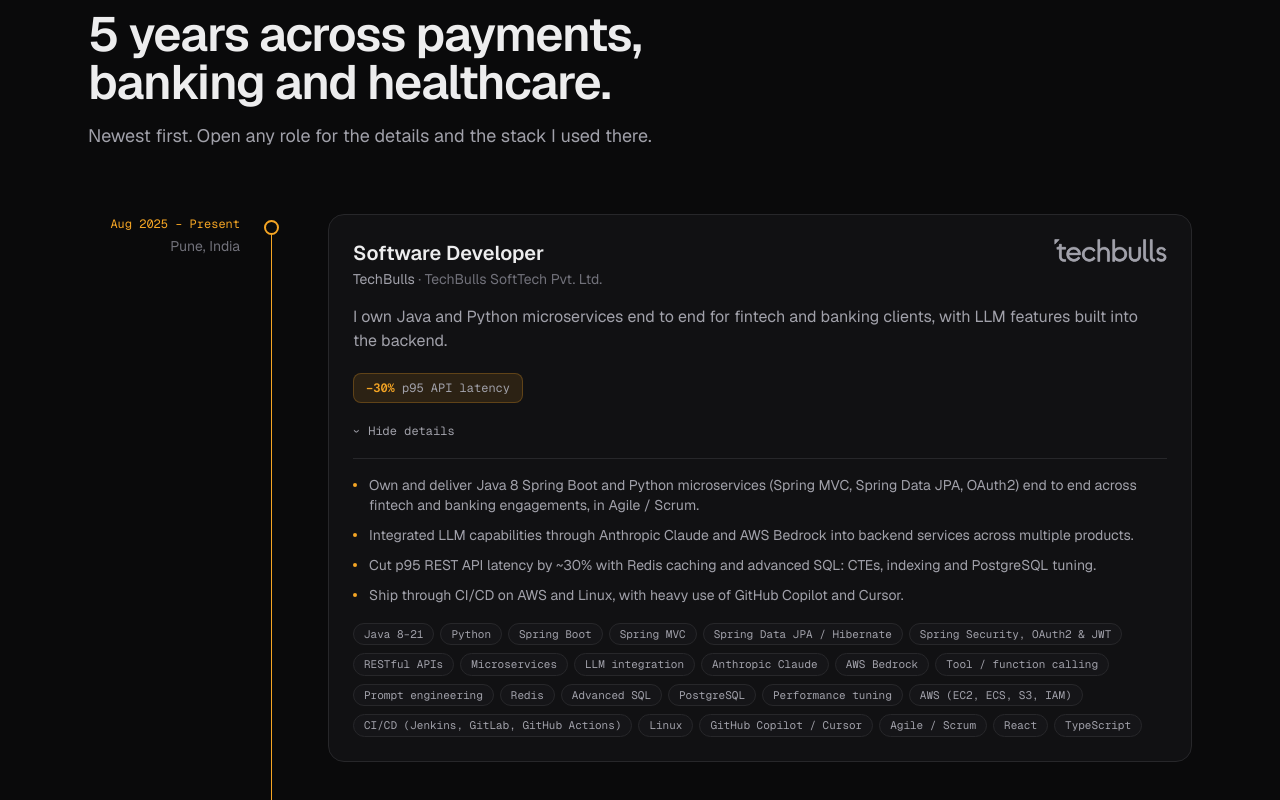
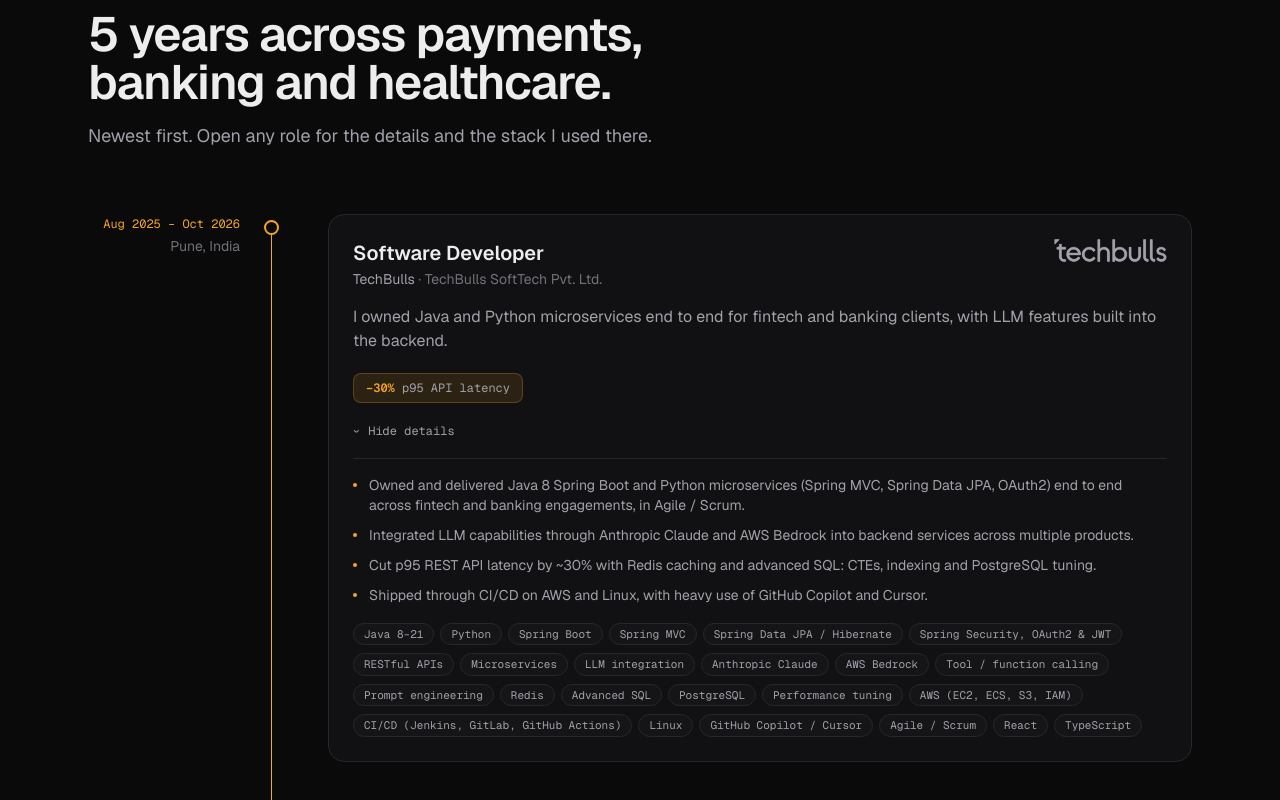
Before and after one commit to siddhantdalal/myPortfolio, a Next.js app: page / in a window 1280 px wide. Shown: the part 2204-3004 px from the top of the page. Built offline with nearby package versions, Linux system fonts and the light colour scheme.

Commit message:
Mark TechBulls as ended in October 2026 and match the years claim to the résumé

```diff
--- a/src/content/experience.ts
+++ b/src/content/experience.ts
@@ -39,14 +39,14 @@ export const experience = [
     role: "Software Developer",
     location: "Pune, India",
     start: "2025-08",
-    end: null,
+    end: "2026-10",
     summary:
-      "I own Java and Python microservices end to end for fintech and banking clients, with LLM features built into the backend.",
+      "I owned Java and Python microservices end to end for fintech and banking clients, with LLM features built into the backend.",
     highlights: [
-      "Own and deliver Java 8 Spring Boot and Python microservices (Spring MVC, Spring Data JPA, OAuth2) end to end across fintech and banking engagements, in Agile / Scrum.",
+      "Owned and delivered Java 8 Spring Boot and Python microservices (Spring MVC, Spring Data JPA, OAuth2) end to end across fintech and banking engagements, in Agile / Scrum.",
       "Integrated LLM capabilities through Anthropic Claude and AWS Bedrock into backend services across multiple products.",
       "Cut p95 REST API latency by ~30% with Redis caching and advanced SQL: CTEs, indexing and PostgreSQL tuning.",
-      "Ship through CI/CD on AWS and Linux, with heavy use of GitHub Copilot and Cursor.",
+      "Shipped through CI/CD on AWS and Linux, with heavy use of GitHub Copilot and Cursor.",
     ],
     metrics: [{ value: 30, prefix: "−", suffix: "%", label: "p95 API latency" }],
     skills: [
--- a/src/content/profile.ts
+++ b/src/content/profile.ts
@@ -33,7 +33,7 @@ export const profile = {
    * `hero` marks the three strongest, repeated above the fold.
    */
   metrics: [
-    { value: 5, suffix: "+ yrs", label: "building backends", source: "2021 – today" },
+    { value: 5, suffix: " yrs", label: "building backends", source: "2021 – 2026" },
     { value: 99.9, decimals: 1, suffix: "%", label: "uptime", source: "William Hill", hero: true },
     { value: 500, suffix: "K+", label: "transactions a day", source: "William Hill", hero: true },
     { value: 30, prefix: "−", suffix: "%", label: "p95 API latency", source: "TechBulls", hero: true },
```
